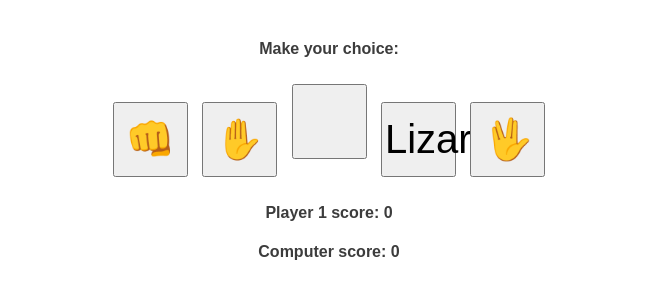
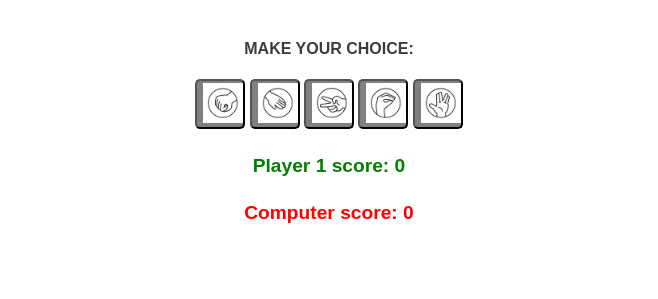
Before and after one commit to SClements1981/Rock-Paper-Scissors-Lizard-Spock, a plain HTML site: page index.html in a window 1280 px wide. Shown: the part 261-560 px from the top of the page, without its empty margins (311-969 px from the left). Drawn offline with Linux system fonts and the light colour scheme; a web font is replaced by a local one.

Commit message:
add footer sytle and added icons to choices buttons

```diff
--- a/assets/css/style.css
+++ b/assets/css/style.css
@@ -7,6 +7,8 @@ body {
     font-style: normal;
     color: rgb(60, 60, 60);
 }
+
+/* header */
 
 .heading {
     background: rgb(245, 245, 245);
@@ -18,32 +20,64 @@ body {
 }
 
 .logo {
-    width: 75%;
+    width: 90%;
     max-height: 150px;
     max-width: 150px;
 }
 
 /* Game area */
 
+.choices {
+    text-transform: uppercase;
+    text-shadow: 4rem;
+}
+
 .game-area {
-    width: 75%;
+    width: 100%;
     margin-left: auto;
     margin-right: auto;
-    margin-top: 1%;
+    margin-top: auto;
     text-align: center;
     display: flex;
     flex-direction: column;
 }
 
 button {
-    padding: 4px;
-    margin: 5px;
-    height: 75px;
-    width: 75px;
+    margin: auto;
+    height: 50px;
+    width: 50px;
+    display: inline;
+    background-color: grey;
+    border-color: 12px solid black;
+    border-radius: 5px;
 }
 
-.control {
-    font-size: 40px;
-    padding: 2px;
-    text-align: center;
+img {
+    max-height: 40px;
+    max-width: 40px;
 }
+
+.score-player {
+    color: green;
+    font-size: 120%;
+}
+
+.score-computer {
+    color: red;
+    font-size: 120%;
+}
+
+/* footer */
+
+footer {
+    width: 100%;
+    left: 0;
+    right: 0;
+    bottom: 0;
+    min-height: 50px;
+    padding: 10px;
+    color: white;
+    background-color: black;
+    position: absolute;
+
+}
--- a/index.html
+++ b/index.html
@@ -17,17 +17,17 @@
 
     <section class="game-area">
         <div>
-            <h4>Make your choice:</h4>
-           <button aria-label="rock" data-choice="0" class="control">&#128074;</button>
-           <button aria-label="paper" data-choice="1" class="control">&#9995;</button>
-           <button aria-label="scissor" data-choice="2" class="scissor"></button>
-           <button aria-label="lizard" data-choice="3" class="control">Lizard</button>
-           <button aria-label="spock" data-choice="4" class="control">&#128406;</button>
+            <h4 class="choices">Make your choice:</h4>
+           <button aria-label="rock" data-choice="0" class="control"><img src="assets/images/Rock.jpg""></button>
+           <button aria-label="paper" data-choice="1" class="control"><img src="assets/images/Paper.jpg"></button>
+           <button aria-label="scissor" data-choice="2" class="control"><img src="assets/images/Scissor.jpg"></button>
+           <button aria-label="lizard" data-choice="3" class="control"><img src="assets/images/Lizard.jpg"></button>
+           <button aria-label="spock" data-choice="4" class="control"><img src="assets/images/Spock.jpg"></button>
        </div>
 
         <div class="scoring">
-            <h4 class="score">Player 1 score: <span id="player-score">0</span> </h4>
-            <h4 class="score">Computer score: <span id="computer-score">0</span> </h4>
+            <h4 class="score-player">Player 1 score: <span id="player-score">0</span> </h4>
+            <h4 class="score-computer">Computer score: <span id="computer-score">0</span> </h4>
         </div>
     </section>
 
```
Also changed, not shown: assets/images/Lizard.jpg (added), assets/images/Paper.jpg (added), assets/images/Scissor.jpg (added), assets/images/Spock.jpg (added).
